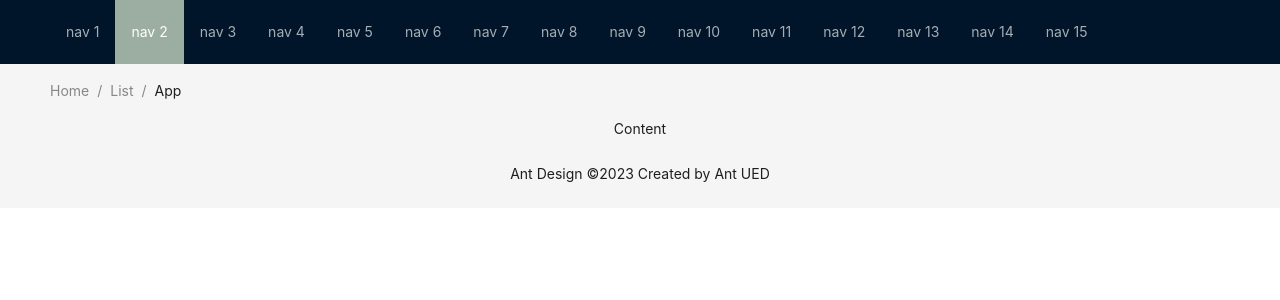
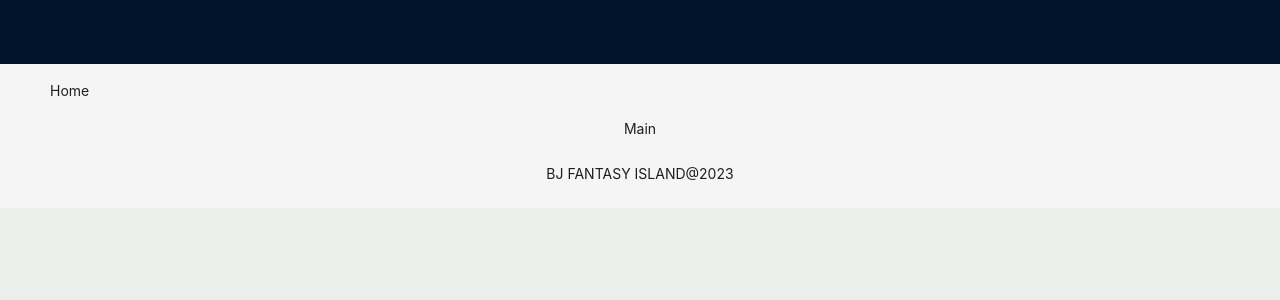
Before and after one commit to gwifloria/bj-fantasy-island, a React (Vite) app: page / in a window 1280 px wide. Shown: the top 300 px of the page. Built offline with nearby package versions, Linux system fonts and the light colour scheme.

Commit message:
feat: 页面基础布局组件

```diff
--- a/index.html
+++ b/index.html
@@ -4,7 +4,7 @@
     <meta charset="UTF-8" />
     <link rel="icon" type="image/svg+xml" href="/vite.svg" />
     <meta name="viewport" content="width=device-width, initial-scale=1.0" />
-    <title>Vite + React + TS</title>
+    <title>BJ-FANTASY_ISLAND</title>
   </head>
   <body>
     <div id="root"></div>
--- a/package.json
+++ b/package.json
@@ -14,12 +14,15 @@
   },
   "dependencies": {
     "antd": "^5.5.1",
+    "lodash": "^4.17.21",
     "react": "^18.2.0",
-    "react-dom": "^18.2.0"
+    "react-dom": "^18.2.0",
+    "react-router-dom": "^6.11.2"
   },
   "devDependencies": {
     "@commitlint/cli": "^17.6.3",
     "@commitlint/config-conventional": "^17.6.3",
+    "@types/lodash": "^4.14.195",
     "@types/react": "^18.0.28",
     "@types/react-dom": "^18.0.11",
     "@typescript-eslint/eslint-plugin": "^5.59.7",
--- a/src/App.css
+++ b/src/App.css
@@ -2,7 +2,7 @@
   text-align: center;
   flex:1;
   width: 100%;
-
+  background-color: rgba(205, 216, 204, 0.4);
 }
 
 .logo {
--- a/src/App.tsx
+++ b/src/App.tsx
@@ -1,14 +1,19 @@
 import { Breadcrumb, ConfigProvider, Layout, Menu } from 'antd';
+import { Content, Footer, Header } from 'antd/es/layout/layout';
+import {
+  RouterProvider
+} from "react-router-dom";
 import './App.css';
-import { Content, Footer, Header } from 'antd/es/layout/layout';
 import { themeConfig } from './constants/theme';
+import { router, routesList } from './router';
+
 
 function App() {
   return (
     <>
       <ConfigProvider
         theme={{
-          token: {...themeConfig},
+          token: { ...themeConfig },
         }}
       >
         <Layout className="layout">
@@ -17,27 +22,22 @@ function App() {
             <Menu
               theme="dark"
               mode="horizontal"
-              defaultSelectedKeys={['2']}
-              items={new Array(15).fill(null).map((_, index) => {
-                const key = index + 1;
-                return {
-                  key,
-                  label: `nav ${key}`,
-                };
-              })}
+              defaultSelectedKeys={['1']}
+              items={routesList.map((item)=>{return {
+                title:item.id,
+                key:item.id
+              }})}
             />
           </Header>
           <Content style={{ padding: '0 50px' }}>
             <Breadcrumb style={{ margin: '16px 0' }}>
               <Breadcrumb.Item>Home</Breadcrumb.Item>
-              <Breadcrumb.Item>List</Breadcrumb.Item>
-              <Breadcrumb.Item>App</Breadcrumb.Item>
             </Breadcrumb>
             <div className="site-layout-content" >
-              Content
+              <RouterProvider router={router} />
             </div>
           </Content>
-          <Footer style={{ textAlign: 'center' }}>Ant Design ©2023 Created by Ant UED</Footer>
+          <Footer style={{ textAlign: 'center' }}>BJ FANTASY ISLAND@2023</Footer>
         </Layout>
       </ConfigProvider>
     </>
--- a/src/constants/theme.ts
+++ b/src/constants/theme.ts
@@ -5,5 +5,6 @@ export const themeConfig:ThemeConfig["token"] = {
   colorSuccess:'#b1c0bf',
   colorError:'#90655a',
   colorWarning:'#c9957a',
-  colorInfo:'#cdd8cc'
+  colorInfo:'#cdd8cc',
+  colorFillAlter:'#cdd8cc66'
 }
--- /dev/null
+++ b/src/pages/CommonTools/index.tsx
@@ -0,0 +1,6 @@
+const CommonTools = ()=>{
+  return (
+    <div>PersonalLog</div>
+  )
+}
+export default CommonTools
--- /dev/null
+++ b/src/pages/Main/index.tsx
@@ -0,0 +1,6 @@
+const Main = ()=>{
+  return (
+    <div>Main</div>
+  )
+}
+export default Main
--- /dev/null
+++ b/src/pages/PersonalLog/index.tsx
@@ -0,0 +1,6 @@
+const PersonalLog = ()=>{
+  return (
+    <div>PersonalLog</div>
+  )
+}
+export default PersonalLog
--- /dev/null
+++ b/src/pages/PhotoWall/index.tsx
@@ -0,0 +1,6 @@
+const PhotoWall = ()=>{
+  return (
+    <div>photowall</div>
+  )
+}
+export default PhotoWall
--- /dev/null
+++ b/src/router/index.tsx
@@ -0,0 +1,27 @@
+import { RouteObject, createBrowserRouter } from "react-router-dom";
+import Main from "../pages/Main";
+import PersonalLog from "../pages/PersonalLog";
+import PhotoWall from "../pages/PhotoWall";
+import { uniqueId } from 'lodash'
+
+type RouteItem = RouteObject & {
+  id: string
+}
+export const routesList: RouteItem[] = [
+  {
+    id: uniqueId('main'),
+    path: '/',
+    element: <Main />,
+  },
+  {
+    id: uniqueId('photoWall'),
+    path: '/photoWall',
+    element: <PhotoWall />,
+  }, {
+    id: uniqueId('personalLog'),
+    path: '/personalLog',
+    element: <PersonalLog />,
+  },
+]
+
+export const router = createBrowserRouter(routesList);
```
Also changed, not shown: 1 other file (tests, documents, lock files or other folders).
